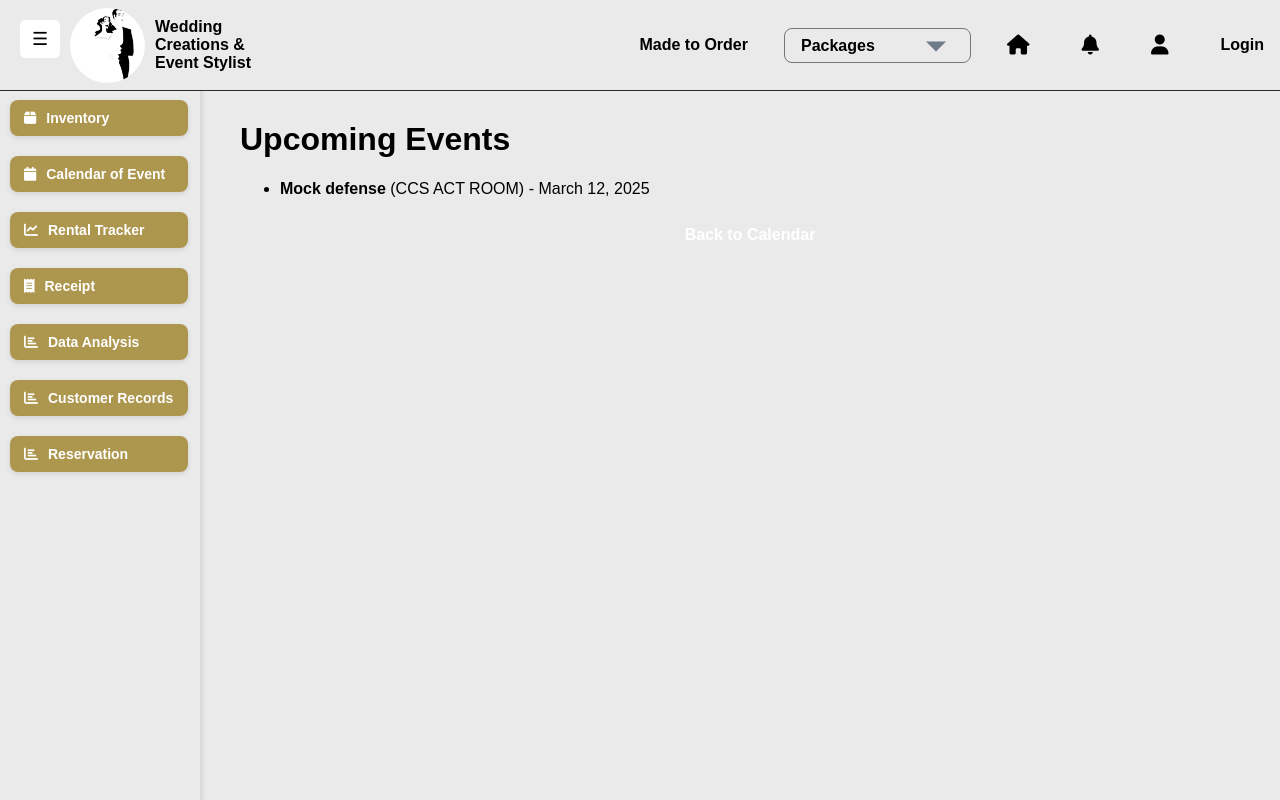
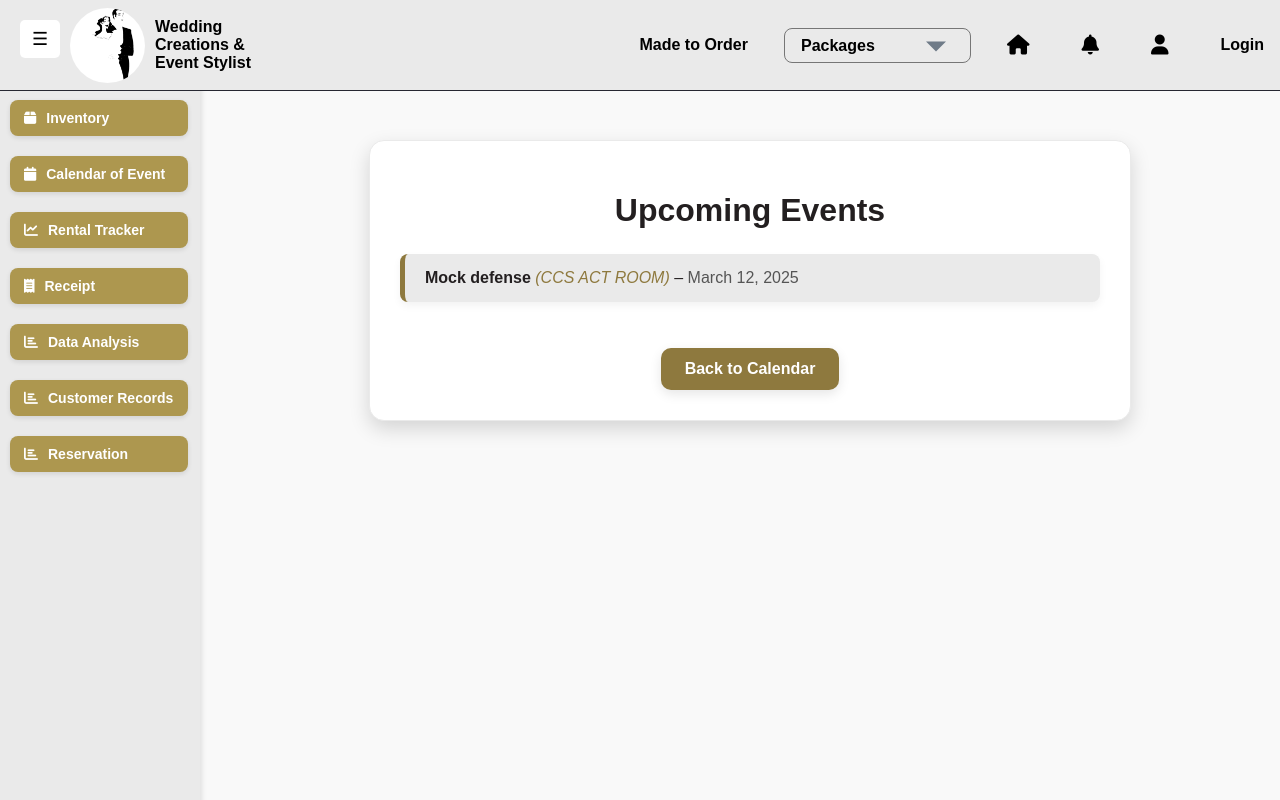
Before and after one commit to Neodayo/Saritas, a Django app: page /upcoming-events/ in a window 1280 px wide. Run offline with Django 4.2, Linux system fonts and the light colour scheme; data comes from the database, SQL or seed files in the repository; both versions use the stored data as it was after the commit; some web fonts are replaced.

```diff
--- a/saritas/saritasapp/templates/saritasapp/upcoming_events.html
+++ b/saritas/saritasapp/templates/saritasapp/upcoming_events.html
@@ -2,48 +2,94 @@
 {% block title %}Upcoming Events{% endblock %}
 
 {% block content %}
-<h1>Upcoming Events</h1>
-<ul>
-    {% for event in events %}
-        <li><strong>{{ event.title }}</strong> ({{ event.venue }}) - {{ event.start_date }}</li>
-    {% empty %}
-        <p>No upcoming events.</p>
-    {% endfor %}
-</ul>
+<div class="event-container">
+    <h1 class="heading">Upcoming Events</h1>
+    <ul class="event-list">
+        {% for event in events %}
+            <li class="event-item">
+                <strong>{{ event.title }}</strong>
+                <span class="event-venue">({{ event.venue }})</span> –
+                <span class="event-dates">{{ event.start_date }}</span>
+            </li>
+        {% empty %}
+            <p class="no-events">No upcoming events.</p>
+        {% endfor %}
+    </ul>
 
-<a href="{% url 'saritasapp:calendar' %}" class="back-button">Back to Calendar</a>
+    <a href="{% url 'saritasapp:calendar' %}" class="gold-button">Back to Calendar</a>
+</div>
 
 <style>
+    body {
+        background-color: #f9f9f9;
+    }
+
     .event-container {
         text-align: center;
-        padding: 20px;
-        background: white;
-        max-width: 600px;
-        margin: auto;
-        border-radius: 10px;
-        box-shadow: 0px 4px 10px rgba(0, 0, 0, 0.1);
+        padding: 30px;
+        background: #ffffff;
+        max-width: 700px;
+        margin: 40px auto;
+        border-radius: 15px;
+        box-shadow: 0px 8px 20px rgba(0, 0, 0, 0.15);
+        border: 1px solid #EAEAEA;
+    }
+
+    .heading {
+        font-size: 2em;
+        margin-bottom: 25px;
+        color: #231F20;
+        font-weight: bold;
     }
 
     .event-list {
         list-style: none;
         padding: 0;
+        text-align: left;
+    }
+
+    .event-item {
+        background-color: #EAEAEA;
+        margin: 10px 0;
+        padding: 15px 20px;
+        border-left: 5px solid #8E793E;
+        border-radius: 8px;
+        font-size: 16px;
+        color: #231F20;
+        box-shadow: 0px 4px 8px rgba(0, 0, 0, 0.05);
+    }
+
+    .event-venue {
+        color: #8E793E;
+        font-style: italic;
+    }
+
+    .event-dates {
+        color: #555;
+    }
+
+    .no-events {
+        font-style: italic;
+        color: #999;
     }
 
     .gold-button {
         display: inline-block;
-        margin-top: 20px;
-        padding: 12px 20px;
-        background: #D4AF37;
-        color: white;
+        margin-top: 30px;
+        padding: 12px 24px;
+        background: #8E793E;
+        color: #fff;
         text-decoration: none;
         font-size: 16px;
         font-weight: bold;
-        border-radius: 8px;
-        transition: background 0.3s;
+        border-radius: 10px;
+        transition: background 0.3s ease;
+        box-shadow: 0px 4px 12px rgba(0, 0, 0, 0.1);
     }
 
     .gold-button:hover {
-        background: #B8860B;
+        background: #AD974F;
+        color: #fff;
     }
 </style>
 {% endblock %}
```
Also changed, not shown: saritas/saritasapp/templates/saritasapp/ongoing_events.html (+60 -16 lines), saritas/saritasapp/templates/saritasapp/past_events.html (+67 -21 lines), saritas/saritasapp/templates/saritasapp/view_event.html (+24 -4 lines), saritas/db.sqlite3.
